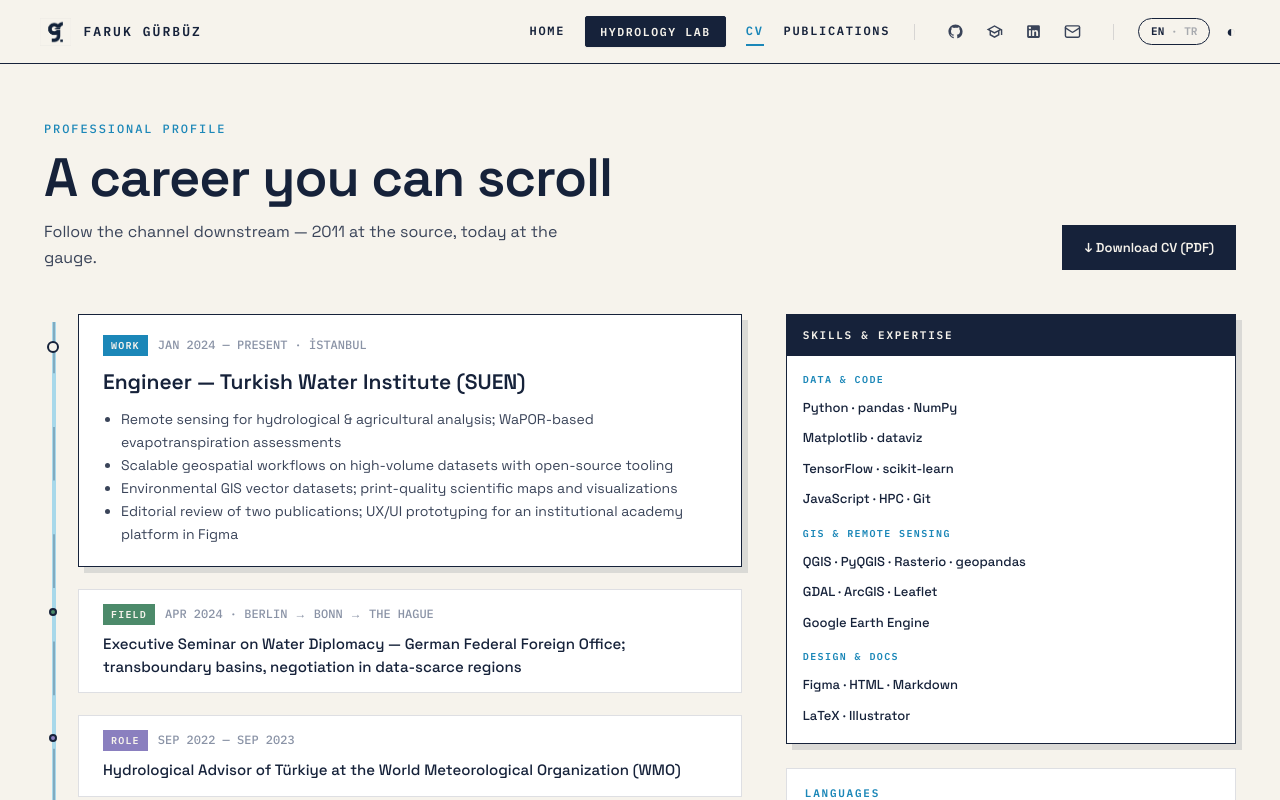
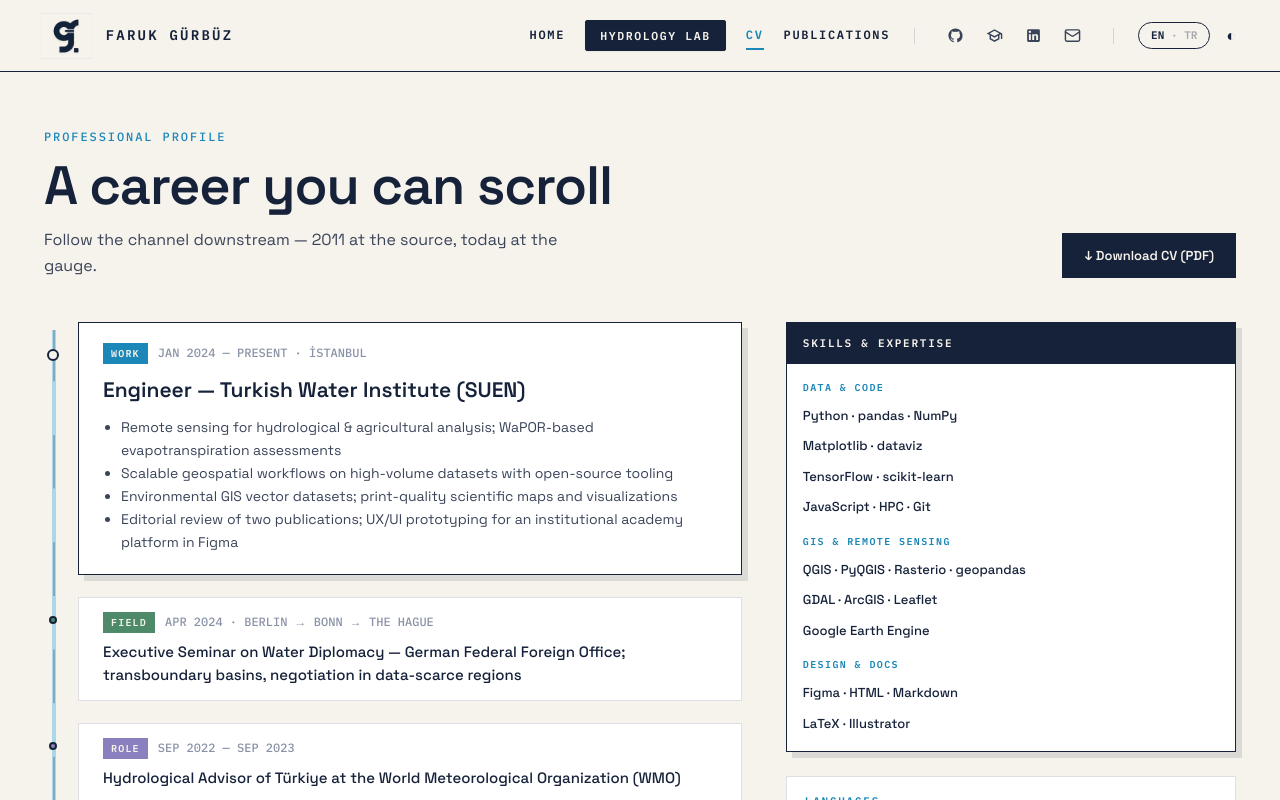
Before and after one commit to gurbuzf/farukgurbuz.com, a Next.js app: page /cv in a window 1280 px wide. Shown: the top 800 px of the page. Built offline with nearby package versions, Linux system fonts and the light colour scheme.

Commit message:
style: enlarge logo and improve header balance in desktop view

```diff
--- a/src/components/layout/site-header.tsx
+++ b/src/components/layout/site-header.tsx
@@ -99,15 +99,15 @@ export function SiteHeader() {
   });
 
   return (
-    <header className="relative flex flex-col sm:flex-row sm:items-center sm:justify-between gap-3 px-6 lg:px-10 py-3 sm:py-0 sm:h-16 border-b-[1.5px] border-[var(--frame)] bg-[var(--paper)]/95 backdrop-blur-md sticky top-0 z-40 flex-none transition-colors">
+    <header className="relative flex flex-col sm:flex-row sm:items-center sm:justify-between gap-3 px-6 lg:px-10 py-3 sm:py-0 sm:h-18 border-b-[1.5px] border-[var(--frame)] bg-[var(--paper)]/95 backdrop-blur-md sticky top-0 z-40 flex-none transition-colors">
       <div className="flex items-center justify-between sm:contents">
-        <Link href="/" className="flex items-center gap-3 cursor-pointer group">
+        <Link href="/" className="flex items-center gap-3.5 cursor-pointer group py-1">
           <img
             src={dark ? "/images/logo-white.png" : "/images/logo-navy.png"}
             alt="Faruk Gürbüz logo"
-            className="h-[34px] sm:h-[28px] w-auto block group-hover:scale-105 transition-transform"
+            className="h-[34px] sm:h-[42px] md:h-[46px] w-auto block group-hover:scale-105 transition-transform drop-shadow-xs"
           />
-          <span className="hidden sm:inline font-plex-mono font-bold text-[13px] tracking-[0.16em] text-[var(--ink)]">
+          <span className="hidden sm:inline font-plex-mono font-bold text-[14px] tracking-[0.16em] text-[var(--ink)]">
             FARUK GÜRBÜZ
           </span>
         </Link>
```
